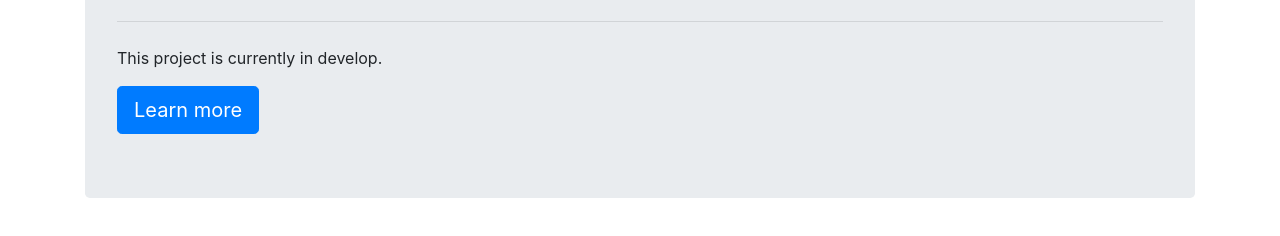
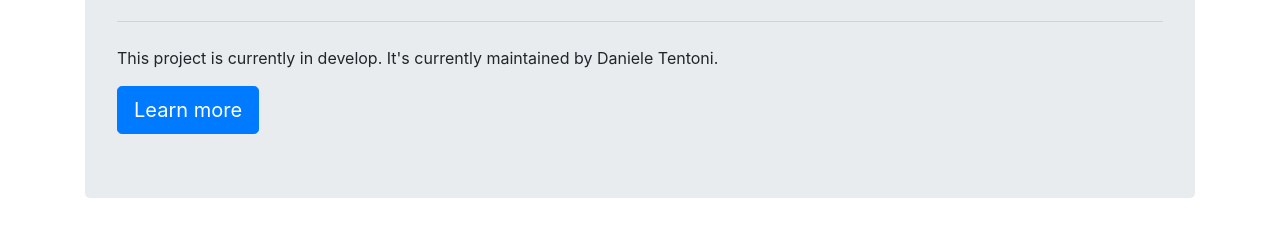
Before and after one commit to Daniele-Tentoni/scala-rich-console, a plain HTML site: page public/index.html in a window 1280 px wide. Shown: the part 228-464 px from the top of the page. Drawn offline with nearby package versions, Linux system fonts and the light colour scheme.

Commit message:
Write mainter name.

```diff
--- a/public/index.html
+++ b/public/index.html
@@ -34,7 +34,7 @@
         <h1 id="jumbo" class="display-4">The Rich Console project!</h1>
         <p class="lead">This is the main page of the Rich Console project.</p>
         <hr class="my-4">
-        <p>This project is currently in develop.</p>
+        <p>This project is currently in develop. It's currently maintained by Daniele Tentoni.</p>
         <a class="btn btn-primary btn-lg" href="#" role="button">Learn more</a>
     </div>
 </div>
```
